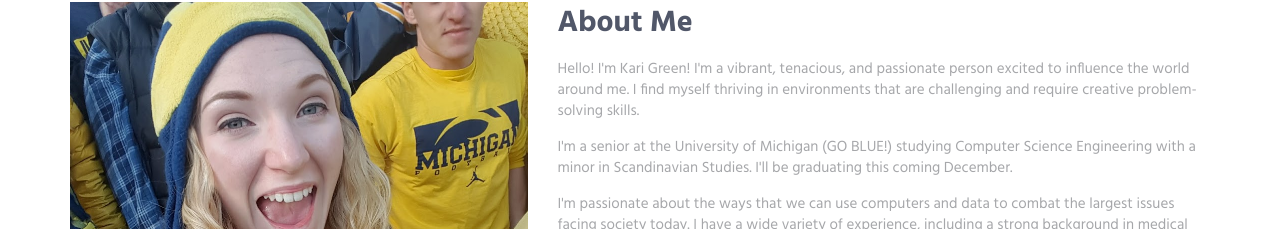
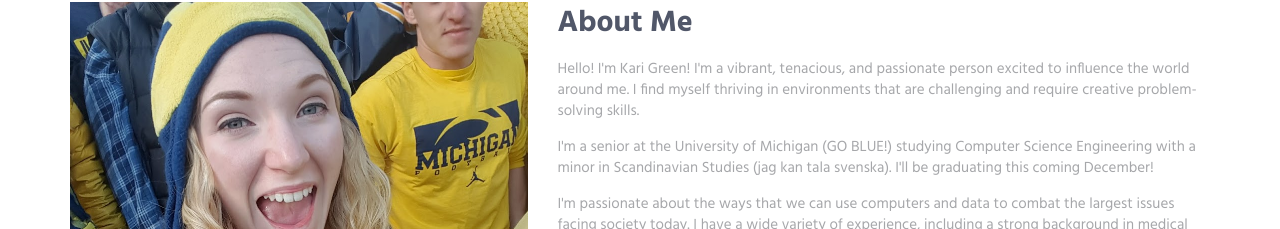
Before and after one commit to cngreen/cngreen.github.io, a plain HTML site: page index.html in a window 1280 px wide. Shown: the part 718-947 px from the top of the page. Drawn offline with Linux system fonts and the light colour scheme.

Commit message:
jag kan tala

```diff
--- a/index.html
+++ b/index.html
@@ -105,7 +105,7 @@
                                 <div class="margin-b-30">
                                     <h2>About Me</h2>
                                     <p>Hello! I'm Kari Green! I'm a vibrant, tenacious, and passionate person excited to influence the world around me.  I find myself thriving in environments that are challenging and require creative problem-solving skills. </p>
-                                    <p>I'm a senior at the University of Michigan (GO BLUE!) studying Computer Science Engineering with a minor in Scandinavian Studies. I'll be graduating this coming December.</p>
+                                    <p>I'm a senior at the University of Michigan (GO BLUE!) studying Computer Science Engineering with a minor in Scandinavian Studies (jag kan tala svenska). I'll be graduating this coming December!</p>
                                     <p>I'm passionate about the ways that we can use computers and data to combat the largest issues facing society today. I have a wide variety of experience, including a strong background in medical research, and I'm thrilled to have the opportunity to harness the skills I have in meaningful ways.</p>
                                 </div>
                                 <a href="resume/Kari-Green_Resume.pdf" download class="btn-theme btn-theme-md btn-default-bg text-uppercase">Download my CV</a>
```
